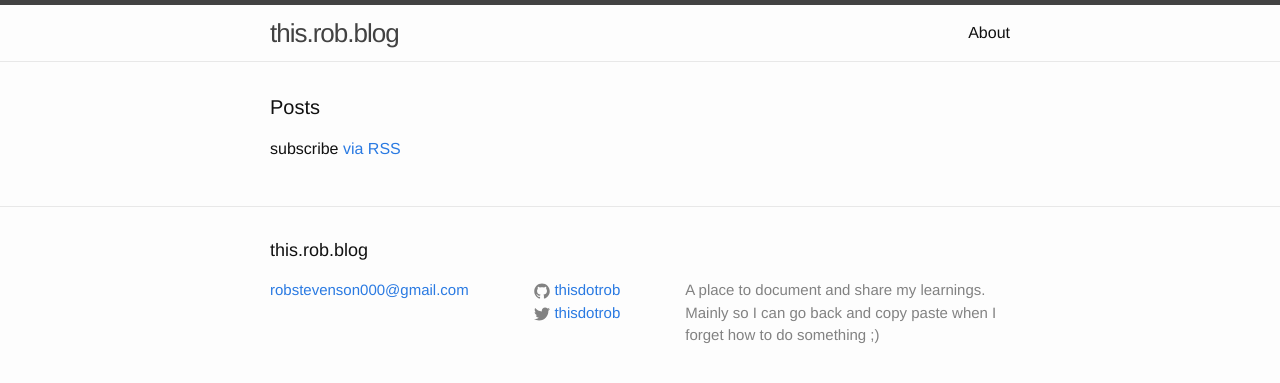
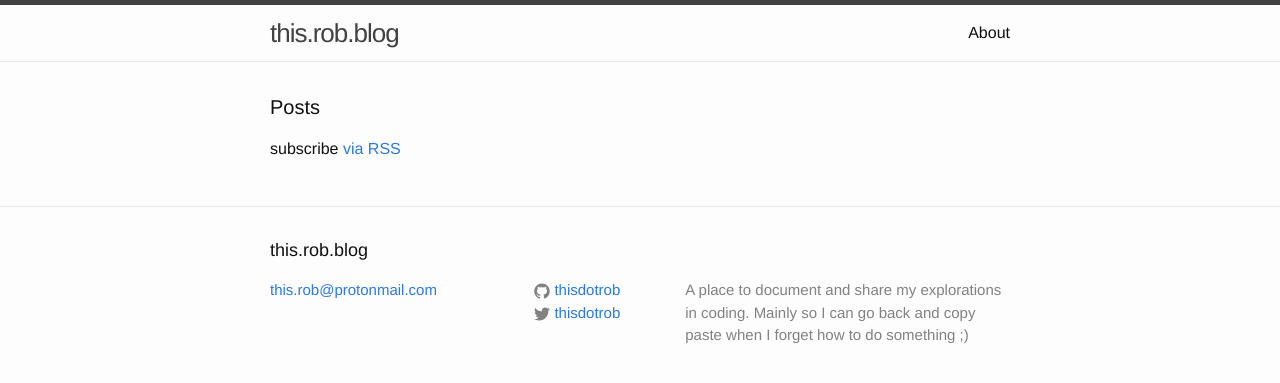
Before and after one commit to thisdotrob/thisdotrob.github.io, a Jekyll site: the page built from index.html, in a window 1280 px wide. Shown: the top 383 px of the page. Built offline with Jekyll 4.4.1, drawn with Linux system fonts in a browser that asks for light colours.

Commit message:
Update email address

```diff
--- a/_config.yml
+++ b/_config.yml
@@ -7,9 +7,9 @@
 
 # Site settings
 title: this.rob.blog
-email: robstevenson000@gmail.com
+email: this.rob@protonmail.com
 description: > # this means to ignore newlines until "baseurl:"
-  A place to document and share my learnings. Mainly so I can go back and copy paste when I forget how to do something ;)
+  A place to document and share my explorations in coding. Mainly so I can go back and copy paste when I forget how to do something ;)
 baseurl: "" # the subpath of your site, e.g. /blog
 url: "http://yourdomain.com" # the base hostname & protocol for your site
 twitter_username: thisdotrob
```
